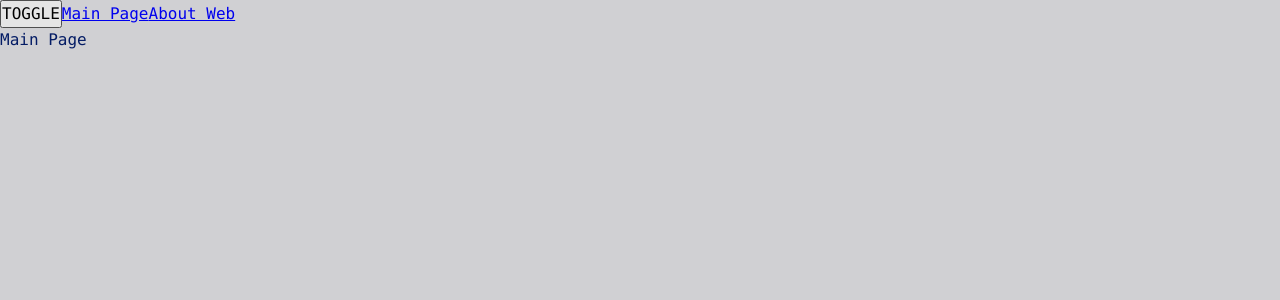
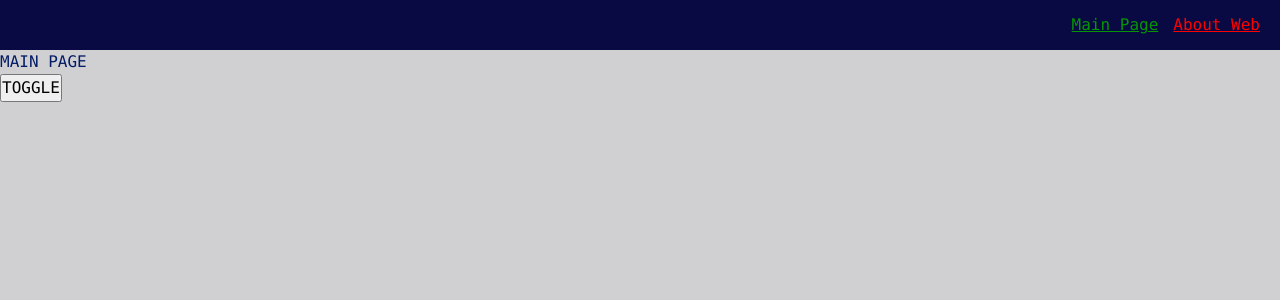
Before and after one commit to sohumelivar/typeScriptPractice, a React app: page / in a window 1280 px wide. Shown: the top 300 px of the page. Built offline with nearby package versions, Linux system fonts and the light colour scheme.

Commit message:
created navbar

```diff
--- a/src/app/App.tsx
+++ b/src/app/App.tsx
@@ -3,6 +3,7 @@
 import { classNames } from 'shared/lib/classNames/classNames';
 import { useTheme } from 'app/providers/ThemeProvider';
 import { AppRouter } from './providers/router';
+import { Navbar } from 'widgets/Navbar';
 
 const App = () => {
 
@@ -10,10 +11,9 @@
 
     return (
         <div className={classNames('app', {}, [theme])}>
+            <Navbar />
+            <AppRouter />
             <button onClick={toggleTheme}>TOGGLE</button>
-            <Link to={'/'} >Main Page</Link>
-            <Link to={'/about'} >About Web</Link>
-            <AppRouter />
         </div>
     )
 };
--- a/src/app/providers/router/ui/AppRouter.tsx
+++ b/src/app/providers/router/ui/AppRouter.tsx
@@ -1,7 +1,5 @@
 import { Route, Routes } from 'react-router-dom';
 import { Suspense } from 'react';
-import { MainPage } from "pages/MainPage";
-import { AboutPage } from "pages/AboutPage";
 import { routeConfig } from 'shared/config/routeConfig/routeConfig';
 
 const AppRouter = () => {
--- a/src/app/styles/themes/dark.scss
+++ b/src/app/styles/themes/dark.scss
@@ -1,6 +1,9 @@
 .app.dark {
     --bg-color: #090943;
+    --inverted-bg-color: #d0d0d3;
 
     --primary-color: #049604;
     --secondary-color: #04ff04;
+    --inverted-primary-color: #041c65;
+    --inverted-secondary-color: #0854fa;
 }
--- a/src/app/styles/themes/normal.scss
+++ b/src/app/styles/themes/normal.scss
@@ -1,6 +1,9 @@
 .app.light {
     --bg-color: #d0d0d3;
+    --inverted-bg-color: #090943;
 
     --primary-color: #041c65;
     --secondary-color: #0449e0;
+    --inverted-primary-color: #049604;
+    --inverted-secondary-color: #04ff04;
 }
--- a/src/app/styles/variables/global.scss
+++ b/src/app/styles/variables/global.scss
@@ -8,4 +8,7 @@
     --font-size-l: 24px;
     --font-line-l: 32px;
     --font-l: var(--font-size-l) / var(--font-line-l) var(--font-family-main);
+
+    // Размеры
+    --navbar-height: 50px;
 }
--- a/src/pages/MainPage/ui/MainPage.tsx
+++ b/src/pages/MainPage/ui/MainPage.tsx
@@ -2,7 +2,7 @@
 
 const MainPage = () => {
     return (
-        <div>Main Page</div>
+        <div>MAIN PAGE</div>
     )
 }
 
--- a/src/shared/lib/classNames/classNames.ts
+++ b/src/shared/lib/classNames/classNames.ts
@@ -1,9 +1,9 @@
 type Mods = Record<string, boolean | string>
 
-export function classNames(cls: string, mods: Mods, additional: string[]): string {
+export function classNames(cls: string, mods: Mods = {}, additional: string[] = []): string {
     return [
         cls,
-        ...additional,
+        ...additional.filter(Boolean),
         ...Object.entries(mods)
             .filter(([className, value]) => Boolean(value))
             .map(([className, value]) => className)
--- /dev/null
+++ b/src/shared/ui/AppLink/AppLink.module.scss
@@ -0,0 +1,15 @@
+.AppLink {
+    color: var(--primary-color);
+}
+
+.primary {
+    color: var(--primary-color);
+}
+
+.secondary {
+    color: var(--inverted-primary-color);
+}
+
+.red {
+    color: red;
+}
--- /dev/null
+++ b/src/shared/ui/AppLink/AppLink.tsx
@@ -0,0 +1,37 @@
+import {classNames} from 'shared/lib/classNames/classNames';
+import cls from './AppLink.module.scss';
+import { Link, LinkProps } from 'react-router-dom';
+import { FC } from 'react';
+
+export enum AppLinkTheme {
+    PRIMARY = 'primary',
+    SECONDARY = 'secondary',
+    RED = 'red',
+}
+
+interface AppLinkProps extends LinkProps {
+    className?: string;
+    children: React.ReactNode;
+    theme?: AppLinkTheme;
+};
+
+export const AppLink: FC<AppLinkProps> = (props) => {
+
+    const {
+        to,
+        className,
+        children,
+        theme = AppLinkTheme.PRIMARY,
+        ...otherProps
+    } = props;
+
+  return (
+    <Link
+        to={to}
+        className={classNames(cls.AppLink, {}, [className, cls[theme]])}
+        {...otherProps}
+    >
+        {children}
+    </Link>
+  )
+};
--- /dev/null
+++ b/src/widgets/Navbar/index.ts
@@ -0,0 +1,5 @@
+import { Navbar } from "./ui/Navbar";
+
+export {
+    Navbar,
+}
--- /dev/null
+++ b/src/widgets/Navbar/ui/Navbar.module.scss
@@ -0,0 +1,16 @@
+.Navbar {
+    width: 100%;
+    height: var(--navbar-height);
+    background: var(--inverted-bg-color);
+    display: flex;
+    align-items: center;
+    padding: 20px;
+}
+
+.links {
+    margin-left: auto;
+}
+
+.mainLink {
+    margin-right: 15px;
+}
--- /dev/null
+++ b/src/widgets/Navbar/ui/Navbar.tsx
@@ -0,0 +1,22 @@
+import { classNames } from "shared/lib/classNames/classNames";
+import cls from './Navbar.module.scss';
+import { AppLink, AppLinkTheme } from "shared/ui/AppLink/AppLink";
+
+interface NavbarProps {
+    className?: string;
+}
+
+export const Navbar = ({className}: NavbarProps) => {
+    return (
+        <div className={classNames(cls.Navbar, {}, [className])}>
+            <div className={cls.links}>
+                <AppLink theme={AppLinkTheme.SECONDARY} to={'/'} className={cls.mainLink}>
+                    Main Page
+                </AppLink>
+                <AppLink theme={AppLinkTheme.RED} to={'/about'} >
+                    About Web
+                </AppLink>
+            </div>
+        </div>
+    )
+}
```
